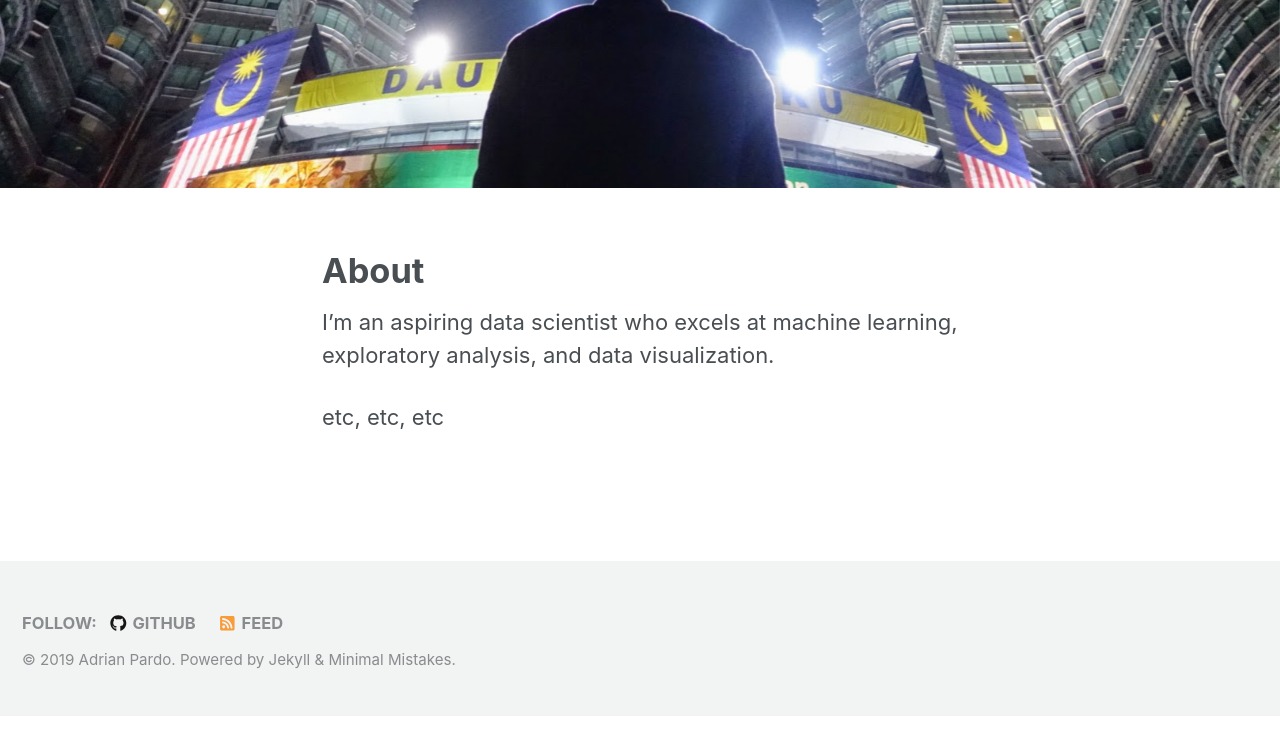
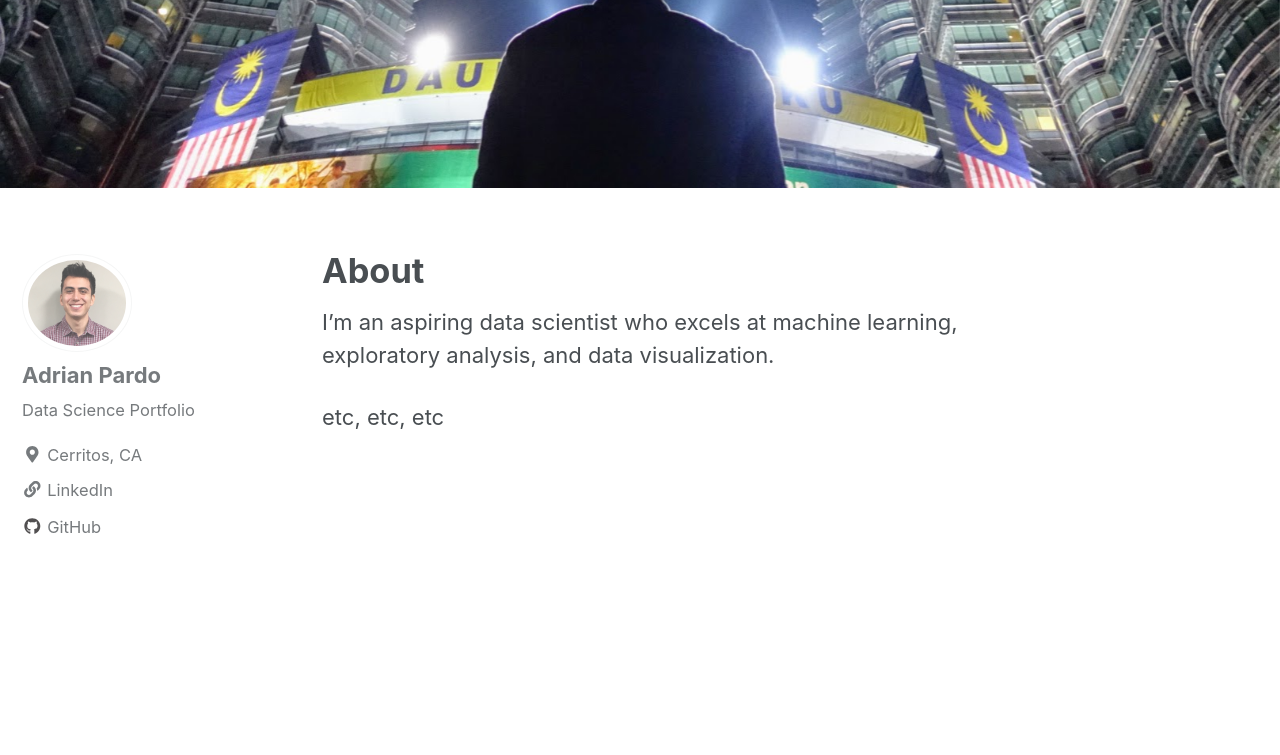
Before and after one commit to adrian-pardo/adrian-pardo.github.io, a Jekyll site: the page built from _pages/about.md, in a window 1280 px wide and 900 px high, scrolled down 756 px. Shown: the top 755 px of the window. Built offline with Jekyll 4.4.1, drawn with Linux system fonts in a browser that asks for light colours; cached includes are drawn as plain includes; nearby versions of some CDN libraries; before the commit the page ends 1472 px from its top, so only the background shows below that; some of the changed lines change nothing that is shown.

Commit message:
portfolio update 2

```diff
--- a/_config.yml
+++ b/_config.yml
@@ -301,3 +301,4 @@ defaults:
       type: pages
     values:
       layout: single
+      author_profile: true
```
